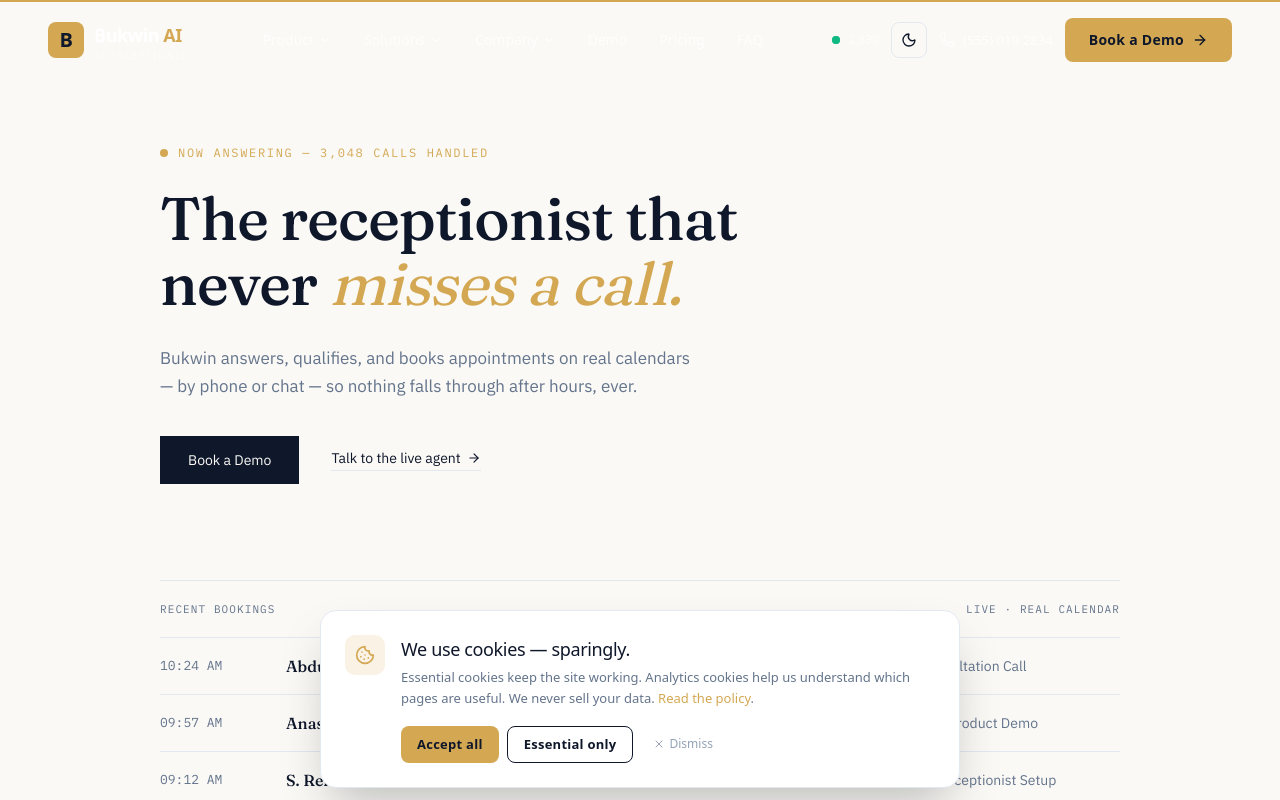
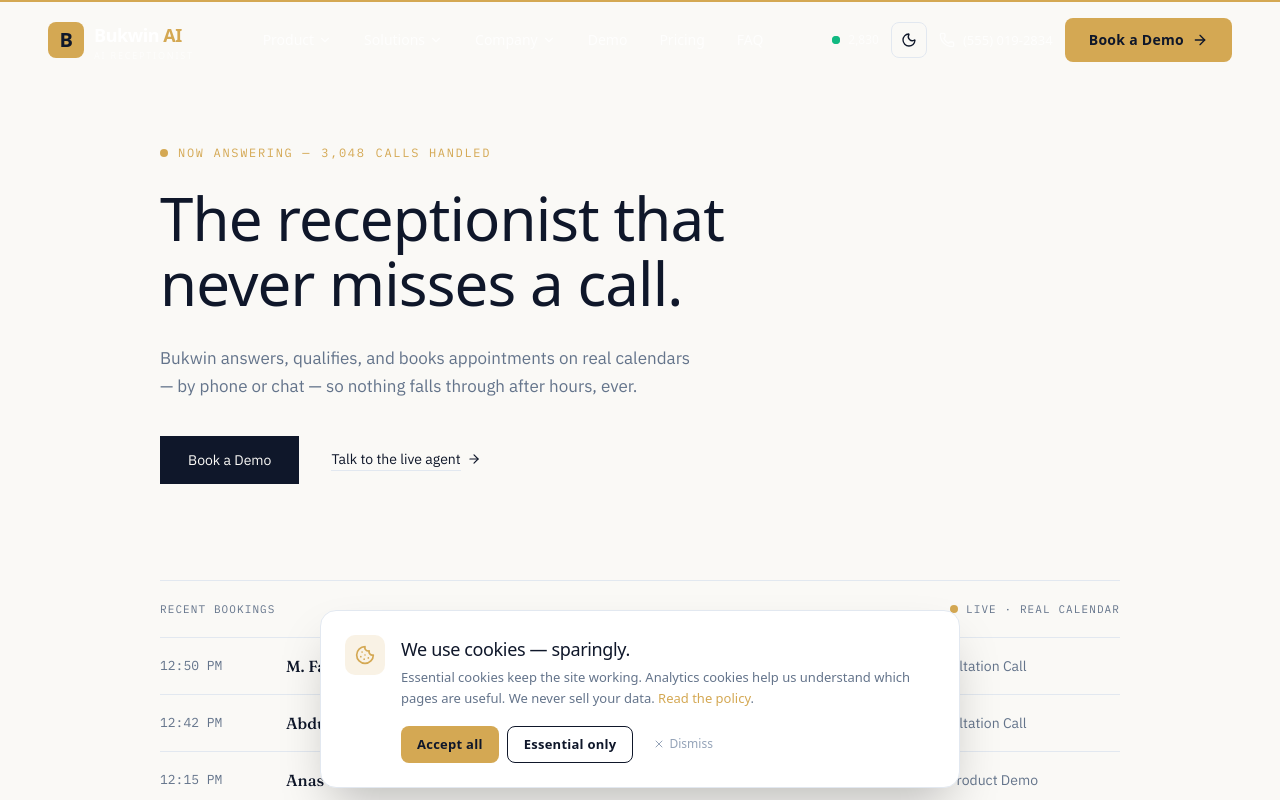
Before and after one commit to bukwinai-beep/bukwin-web, a Next.js app: page / in a window 1280 px wide. Shown: the top 800 px of the page. Built offline with nearby package versions, Linux system fonts and the light colour scheme.

Commit message:
Update hero.tsx

```diff
--- a/src/components/bukwin/sections/hero.tsx
+++ b/src/components/bukwin/sections/hero.tsx
@@ -1,25 +1,120 @@
 "use client";
 
+import { useEffect, useRef, useState } from "react";
+import { motion, AnimatePresence, useInView } from "framer-motion";
 import { ArrowRight } from "lucide-react";
 import { Container } from "../shared/container";
 import { FadeIn } from "../shared/fade-in";
+import { TextReveal } from "../shared/text-reveal";
 import { LivePulse } from "../shared/live-pulse";
 
-// "Quiet Ledger" hero — serif headline, mono data labels, hairline rules
-// instead of cards/badges/gradients. Fonts are loaded in layout.tsx as
-// --font-fraunces / --font-plex-sans / --font-plex-mono, scoped here via
-// inline style rather than new Tailwind utilities, so the rest of the
-// site's existing type system is untouched.
-
-const LEDGER: { time: string; who: string; what: string }[] = [
-  { time: "10:24 AM", who: "Abdul Rahman", what: "Consultation Call" },
-  { time: "09:57 AM", who: "Anas Ali", what: "Live Product Demo" },
-  { time: "09:12 AM", who: "S. Rehman", what: "AI Receptionist Setup" },
-];
+// "Quiet Ledger" hero — serif headline, mono data labels, hairline rules.
+// Fonts loaded in layout.tsx as --font-fraunces / --font-plex-sans /
+// --font-plex-mono, applied here via inline style so the rest of the
+// site's type system is untouched.
 
 const serif = { fontFamily: "var(--font-fraunces), Georgia, serif" };
 const mono = { fontFamily: "var(--font-plex-mono), monospace" };
 const sans = { fontFamily: "var(--font-plex-sans), sans-serif" };
+
+const LEDGER_POOL: { who: string; what: string }[] = [
+  { who: "Abdul Rahman", what: "Consultation Call" },
+  { who: "Anas Ali", what: "Live Product Demo" },
+  { who: "S. Rehman", what: "AI Receptionist Setup" },
+  { who: "M. Farooq", what: "Consultation Call" },
+  { who: "K. Siddiqui", what: "Live Product Demo" },
+];
+
+function nowLabel(offsetMinutes: number) {
+  const d = new Date(Date.now() - offsetMinutes * 60_000);
+  return d.toLocaleTimeString("en-US", { hour: "numeric", minute: "2-digit" });
+}
+
+// ─── Count-up number, triggers once when scrolled into view ────────────────
+function CountUp({ to, duration = 1.4 }: { to: number; duration?: number }) {
+  const ref = useRef<HTMLSpanElement>(null);
+  const inView = useInView(ref, { once: true, amount: 0.6 });
+  const [value, setValue] = useState(0);
+
+  useEffect(() => {
+    if (!inView) return;
+    let start: number | null = null;
+    let frame: number;
+    const step = (t: number) => {
+      if (start === null) start = t;
+      const progress = Math.min((t - start) / (duration * 1000), 1);
+      const eased = 1 - Math.pow(1 - progress, 3);
+      setValue(Math.round(eased * to));
+      if (progress < 1) frame = requestAnimationFrame(step);
+    };
+    frame = requestAnimationFrame(step);
+    return () => cancelAnimationFrame(frame);
+  }, [inView, to, duration]);
+
+  return (
+    <span ref={ref} style={mono}>
+      {value.toLocaleString()}
+    </span>
+  );
+}
+
+// ─── Ledger strip that quietly grows a new "live" entry over time ──────────
+function LiveLedger() {
+  const [rows, setRows] = useState(
+    LEDGER_POOL.slice(0, 3).map((r, i) => ({ ...r, id: i, offset: 8 + i * 27 }))
+  );
+  const nextId = useRef(3);
+
+  useEffect(() => {
+    const interval = setInterval(() => {
+      setRows((prev) => {
+        const next = LEDGER_POOL[nextId.current % LEDGER_POOL.length];
+        nextId.current += 1;
+        const fresh = { ...next, id: nextId.current, offset: 0 };
+        return [fresh, ...prev.slice(0, 2)];
+      });
+    }, 5200);
+    return () => clearInterval(interval);
+  }, []);
+
+  return (
+    <div className="pb-20">
+      <div
+        style={mono}
+        className="flex items-center justify-between py-5 text-[11px] uppercase tracking-[0.1em] text-muted-foreground"
+      >
+        <span>Recent bookings</span>
+        <span className="inline-flex items-center gap-2">
+          <LivePulse color="bg-accent" />
+          Live · Real calendar
+        </span>
+      </div>
+      <AnimatePresence initial={false} mode="popLayout">
+        {rows.map((row) => (
+          <motion.div
+            key={row.id}
+            layout
+            initial={{ opacity: 0, y: -14 }}
+            animate={{ opacity: 1, y: 0 }}
+            exit={{ opacity: 0, y: 14 }}
+            transition={{ duration: 0.5, ease: [0.4, 0, 0.2, 1] }}
+            className="grid grid-cols-[90px_1fr_auto] sm:grid-cols-[110px_1fr_200px] items-center gap-4 py-4 border-t border-border"
+          >
+            <span style={mono} className="text-[13px] text-muted-foreground">
+              {nowLabel(row.offset)}
+            </span>
+            <span style={serif} className="text-[16px] font-medium text-foreground truncate">
+              {row.who}
+            </span>
+            <span style={sans} className="hidden sm:block text-sm text-muted-foreground">
+              {row.what}
+            </span>
+          </motion.div>
+        ))}
+      </AnimatePresence>
+    </div>
+  );
+}
 
 export function HeroSection() {
   return (
@@ -32,25 +127,18 @@
               className="flex items-center gap-2.5 text-[12px] uppercase tracking-[0.14em] text-accent mb-6"
             >
               <LivePulse color="bg-accent" />
-              Now answering — 3,048 calls handled
+              Now answering — <CountUp to={3048} /> calls handled
             </p>
           </FadeIn>
 
-          <FadeIn delay={0.25} y={18}>
-            <h1
-              style={serif}
-              className="text-[clamp(2.25rem,5.2vw,3.75rem)] font-medium leading-[1.08] tracking-[-0.015em] text-foreground"
-            >
-              The receptionist that
-              <br />
-              never{" "}
-              <em style={{ ...serif, fontStyle: "italic", fontWeight: 400 }} className="text-accent">
-                misses a call.
-              </em>
-            </h1>
-          </FadeIn>
+          <TextReveal
+            as="h1"
+            text="The receptionist that never misses a call."
+            className="text-[clamp(2.25rem,5.2vw,3.75rem)] font-medium leading-[1.08] tracking-[-0.015em] text-foreground"
+            wordClassName=""
+          />
 
-          <FadeIn delay={0.4} y={16}>
+          <FadeIn delay={0.5} y={16}>
             <p style={sans} className="mt-7 max-w-[540px] text-[17px] leading-[1.65] text-muted-foreground">
               Bukwin answers, qualifies, and books appointments on real
               calendars — by phone or chat — so nothing falls through after
@@ -58,55 +146,42 @@
             </p>
           </FadeIn>
 
-          <FadeIn delay={0.55} y={16}>
+          <FadeIn delay={0.65} y={16}>
             <div className="mt-9 flex items-center gap-8">
-              <a
+              <motion.a
                 href="/demo"
                 style={sans}
-                className="bg-primary text-primary-foreground text-sm px-7 py-3.5 hover:opacity-90 transition-opacity"
+                whileHover={{ y: -1 }}
+                whileTap={{ scale: 0.98 }}
+                className="bg-primary text-primary-foreground text-sm px-7 py-3.5 transition-shadow hover:shadow-lg"
               >
                 Book a Demo
-              </a>
+              </motion.a>
               <a
                 href="/how-it-works"
                 style={sans}
-                className="inline-flex items-center gap-1.5 text-sm text-foreground border-b border-border pb-0.5 hover:border-foreground transition-colors"
+                className="group inline-flex items-center gap-1.5 text-sm text-foreground pb-0.5"
               >
-                Talk to the live agent
-                <ArrowRight className="h-3.5 w-3.5" />
+                <span className="relative">
+                  Talk to the live agent
+                  <span className="absolute left-0 -bottom-0.5 h-px w-full bg-border group-hover:bg-foreground transition-colors" />
+                </span>
+                <ArrowRight className="h-3.5 w-3.5 transition-transform group-hover:translate-x-1" />
               </a>
             </div>
           </FadeIn>
         </div>
 
-        {/* Signature element: live ledger strip of recent bookings */}
-        <FadeIn delay={0.7} y={12}>
-          <div className="border-t border-border pb-20">
-            <div
-              style={mono}
-              className="flex items-center justify-between py-5 text-[11px] uppercase tracking-[0.1em] text-muted-foreground"
-            >
-              <span>Recent bookings</span>
-              <span>Live · Real calendar</span>
-            </div>
-            {LEDGER.map((row) => (
-              <div
-                key={row.time + row.who}
-                className="grid grid-cols-[90px_1fr_auto] sm:grid-cols-[110px_1fr_200px] items-center gap-4 py-4 border-t border-border"
-              >
-                <span style={mono} className="text-[13px] text-muted-foreground">
-                  {row.time}
-                </span>
-                <span style={serif} className="text-[16px] font-medium text-foreground truncate">
-                  {row.who}
-                </span>
-                <span style={sans} className="hidden sm:block text-sm text-muted-foreground">
-                  {row.what}
-                </span>
-              </div>
-            ))}
-          </div>
-        </FadeIn>
+        {/* Hairline that draws itself in, then the live ledger */}
+        <motion.div
+          initial={{ scaleX: 0 }}
+          whileInView={{ scaleX: 1 }}
+          viewport={{ once: true }}
+          transition={{ duration: 0.9, ease: [0.4, 0, 0.2, 1] }}
+          style={{ transformOrigin: "left" }}
+          className="border-t border-border"
+        />
+        <LiveLedger />
       </Container>
     </section>
   );
```
